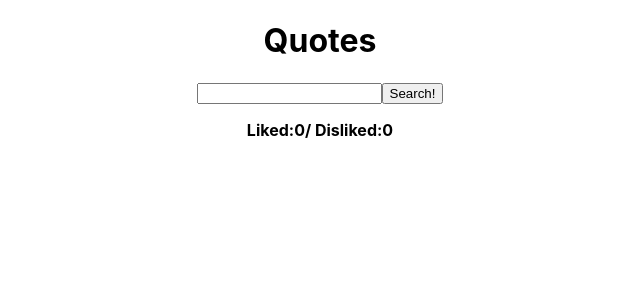
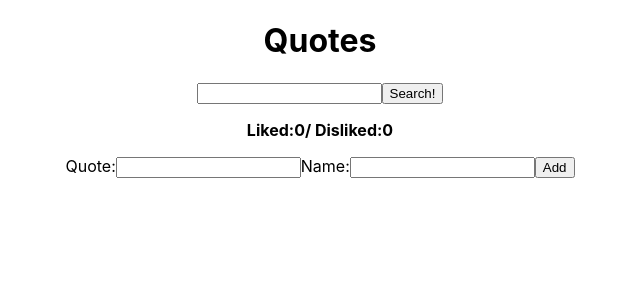
Before and after one commit to lottenoorlander/quotes-with-react, a React (Create React App) app: page / in a window 1280 px wide. Shown: the top 300 px of the page, without its empty margins (320-960 px from the left). Built offline with nearby package versions, Linux system fonts and the light colour scheme.

Commit message:
add new Quote ability

```diff
--- /dev/null
+++ b/src/components/AddQuotes.js
@@ -0,0 +1,50 @@
+import React, { Component } from "react";
+
+class AddQuotes extends Component {
+  handleSubmit = event => {
+    event.preventDefault();
+    this.props.addQuote(this.state.quoteText, this.state.quoteName);
+  };
+
+  handleChange = event => {
+    this.setState({
+      quoteText: event.target.value
+    });
+  };
+
+  handleChange2 = event => {
+    this.setState({
+      quoteName: event.target.value
+    });
+  };
+
+  render() {
+    return (
+      <div className="add-quote">
+        <form onSubmit={this.handleSubmit.bind(this)}>
+          <label>
+            Quote:
+            <input
+              type="text"
+              name="quote"
+              onChange={this.handleChange.bind(this)}
+              //   value={this.state.quote}
+            />
+          </label>
+          <label>
+            Name:
+            <input
+              type="text"
+              name="name"
+              onChange={this.handleChange2}
+              //   value={this.state.name}
+            />
+          </label>
+          <input type="submit" value="Add" />
+        </form>
+      </div>
+    );
+  }
+}
+
+export default AddQuotes;
--- a/src/components/QuoteSearcher.js
+++ b/src/components/QuoteSearcher.js
@@ -1,5 +1,6 @@
 import React, { Component } from "react";
 import Quotes from "./Quotes";
+import AddQuotes from "./AddQuotes";
 
 class QuoteSearcher extends Component {
   state = {
@@ -19,15 +20,18 @@ class QuoteSearcher extends Component {
           return { ...quote, likedness: 0 };
         })
       )
-      .then(dataWithLikes => this.updateQuotes(dataWithLikes))
+      .then(dataWithLikes => {
+        this.updateQuotes(dataWithLikes);
+      })
       .catch(console.error);
   }
 
   updateQuotes = results => {
     this.setState({
       ...this.state,
-      quotes: results,
-      fetching: true
+      quotes: this.state.quotes.concat(results),
+      fetching: false,
+      searching: true
     });
   };
 
@@ -50,7 +54,7 @@ class QuoteSearcher extends Component {
   handleSubmit(event) {
     event.preventDefault();
     this.search(this.state.searchTerm);
-    this.setState({ ...this.state, searching: true });
+    this.setState({ ...this.state, fetching: true });
   }
 
   buildDuplicatesFilter() {
@@ -61,6 +65,20 @@ class QuoteSearcher extends Component {
         return true;
       }
     };
+  }
+
+  addQuote(text, name) {
+    const newQuote = {
+      _id: Math.round(Math.random() * 100000),
+      quoteAuthor: name,
+      quoteText: text,
+      likedness: 0
+    };
+    this.setState({
+      ...this.state,
+      quotes: this.state.quotes.concat(newQuote)
+    });
+    console.log(this.state);
   }
 
   render() {
@@ -86,12 +104,14 @@ class QuoteSearcher extends Component {
             return quote.likedness === -1 ? totalDislikes + 1 : totalDislikes;
           }, 0)}
         </p>
+        <AddQuotes addQuote={this.addQuote.bind(this)} />
         <div>
-          {!this.state.fetching && this.state.searching ? "Loading..." : ""}
-          {this.state.fetching && this.state.quotes.length === 0
+          {this.state.fetching && "Loading..."}
+          {this.state.searching && this.state.quotes.length === 0
             ? "Nothing found"
             : ""}
-          {this.state.fetching &&
+          {!this.state.fetching &&
+            this.state.quotes.length >= 1 &&
             this.state.quotes
               .filter(this.buildDuplicatesFilter())
               .map(quote => {
```
